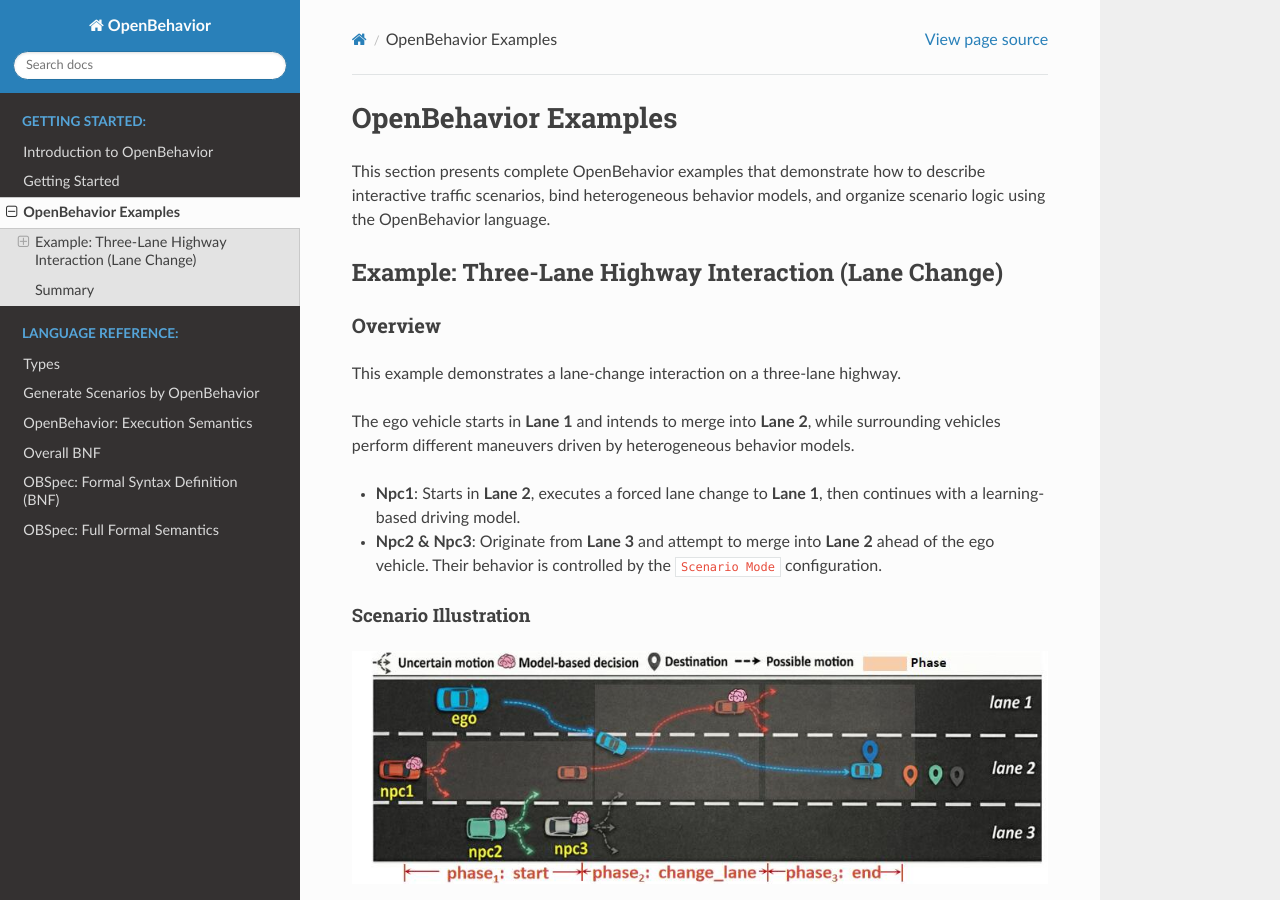
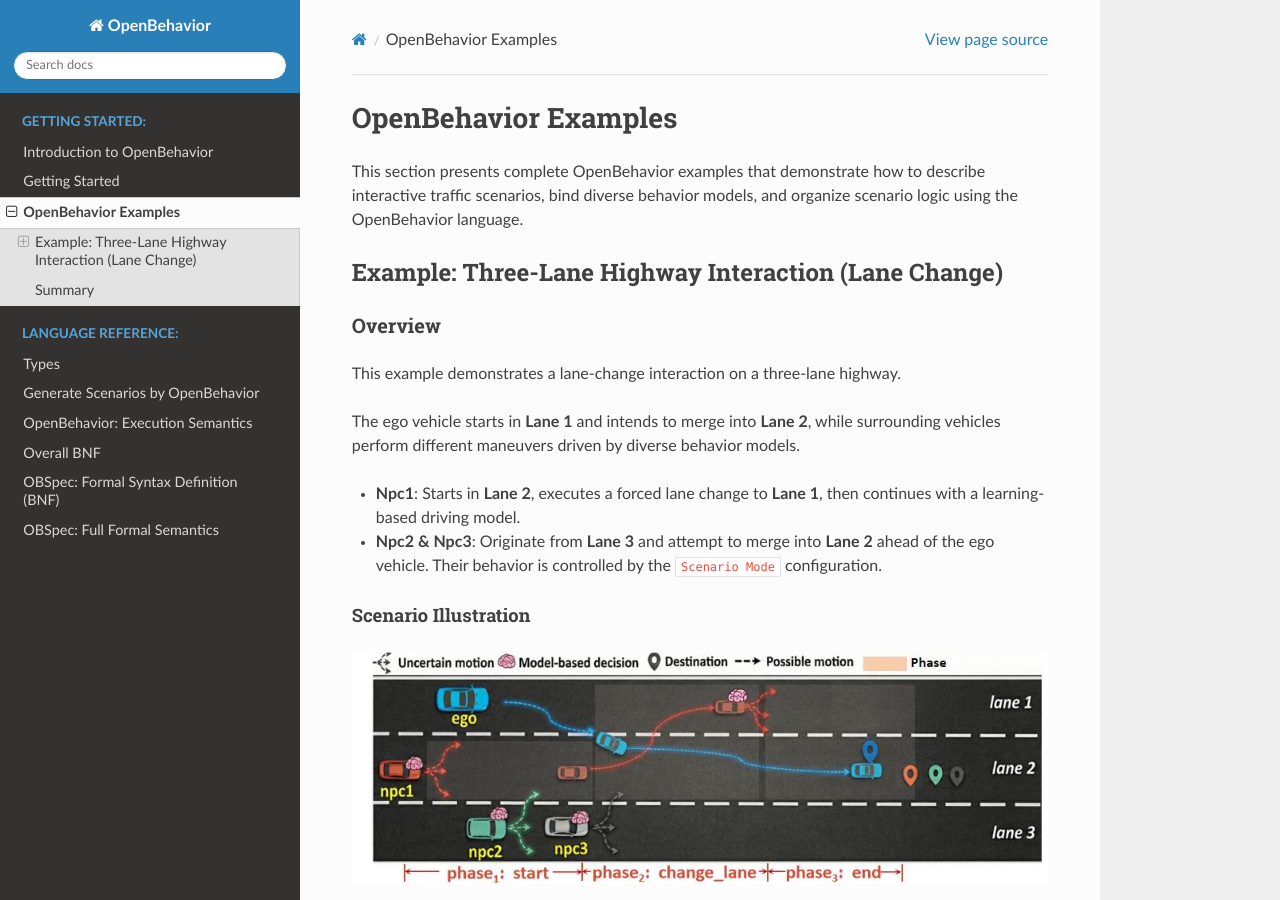
Before and after one commit to Sunshinesheep/OpenBehavior-doc, a Sphinx documentation site: the page built from docs/source/OpenBehavior_example_highway_lane_change.md, in a window 1280 px wide and 900 px high. Built offline with Sphinx 7.4.7 and the Read the Docs theme 3.1.0, drawn with Linux system fonts in a browser that asks for light colours; some of the changed text lies outside the part shown.

Commit message:
Update OpenBehavior_example_highway_lane_change.md

```diff
--- a/docs/source/OpenBehavior_example_highway_lane_change.md
+++ b/docs/source/OpenBehavior_example_highway_lane_change.md
@@ -1,6 +1,6 @@
 # OpenBehavior Examples
 
-This section presents complete OpenBehavior examples that demonstrate how to describe interactive traffic scenarios, bind heterogeneous behavior models, and organize scenario logic using the OpenBehavior language.
+This section presents complete OpenBehavior examples that demonstrate how to describe interactive traffic scenarios, bind diverse behavior models, and organize scenario logic using the OpenBehavior language.
 
 ## Example: Three-Lane Highway Interaction (Lane Change)
 
@@ -8,7 +8,7 @@ This section presents complete OpenBehavior examples that demonstrate how to des
 
 This example demonstrates a lane-change interaction on a three-lane highway.
 
-The ego vehicle starts in **Lane 1** and intends to merge into **Lane 2**, while surrounding vehicles perform different maneuvers driven by heterogeneous behavior models.
+The ego vehicle starts in **Lane 1** and intends to merge into **Lane 2**, while surrounding vehicles perform different maneuvers driven by diverse behavior models.
 
 * **Npc1**: Starts in **Lane 2**, executes a forced lane change to **Lane 1**, then continues with a learning-based driving model.
 * **Npc2 & Npc3**: Originate from **Lane 3** and attempt to merge into **Lane 2** ahead of the ego vehicle. Their behavior is controlled by the `Scenario Mode` configuration.
@@ -193,7 +193,7 @@ actor Carlacola
 In this example, you learned how to:
 
 - Describe an interactive highway scenario
-- Bind heterogeneous behavior models to traffic participants
+- Bind diverse behavior models to traffic participants
 - Construct multi-stage behaviors using `parallel` and `serial`
 - Use `adaptive.osc` to enable behavior diversity
 - Reuse built-in language components
```
